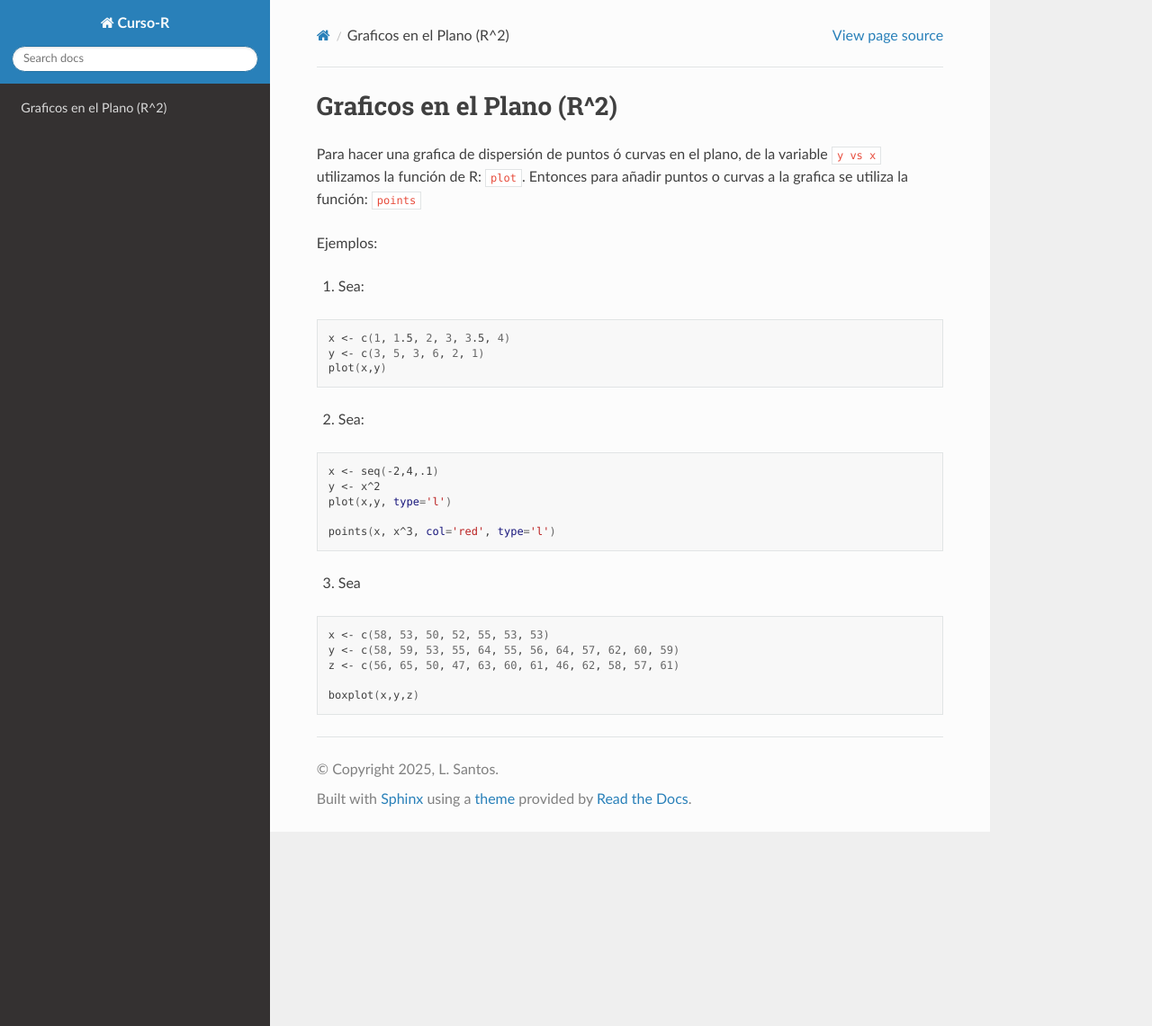
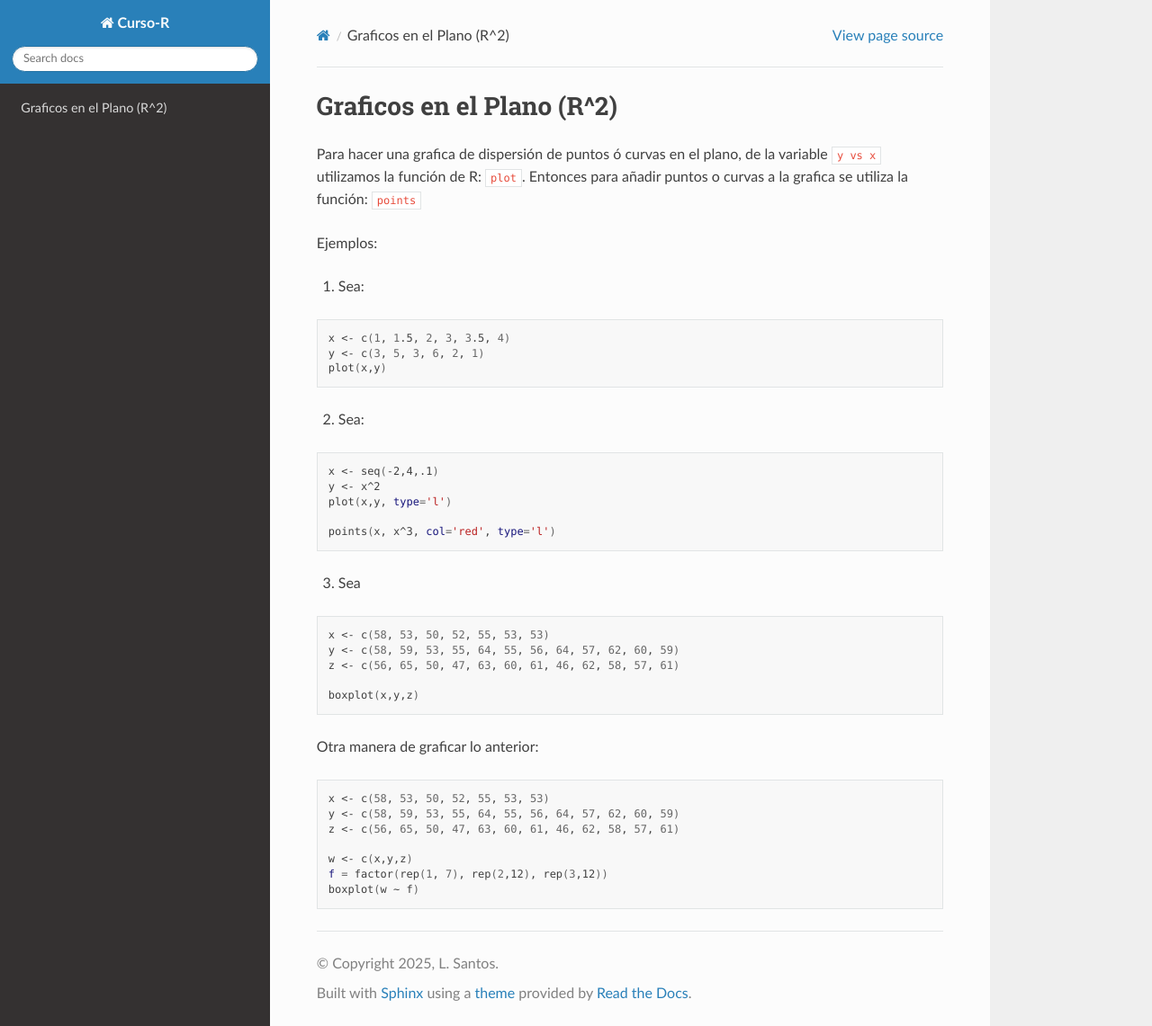
Before and after one commit to matecom57/santosg57-curso-r, a Sphinx documentation site: the page built from docs/source/Graficos01.rst, in a window 1280 px wide and 1141 px high. Shown: the whole window at 90% size. Built offline with Sphinx 7.4.7 and the Read the Docs theme 3.1.0, drawn with Linux system fonts in a browser that asks for light colours.

Commit message:
Test comité

```diff
--- a/docs/source/Graficos01.rst
+++ b/docs/source/Graficos01.rst
@@ -34,3 +34,15 @@ Ejemplos:
    z <- c(56, 65, 50, 47, 63, 60, 61, 46, 62, 58, 57, 61)
 
    boxplot(x,y,z)
+
+Otra manera de graficar lo anterior:
+
+.. code:: Bash
+
+   x <- c(58, 53, 50, 52, 55, 53, 53)
+   y <- c(58, 59, 53, 55, 64, 55, 56, 64, 57, 62, 60, 59)
+   z <- c(56, 65, 50, 47, 63, 60, 61, 46, 62, 58, 57, 61)
+
+   w <- c(x,y,z)
+   f = factor(rep(1, 7), rep(2,12), rep(3,12))
+   boxplot(w ~ f)
```
